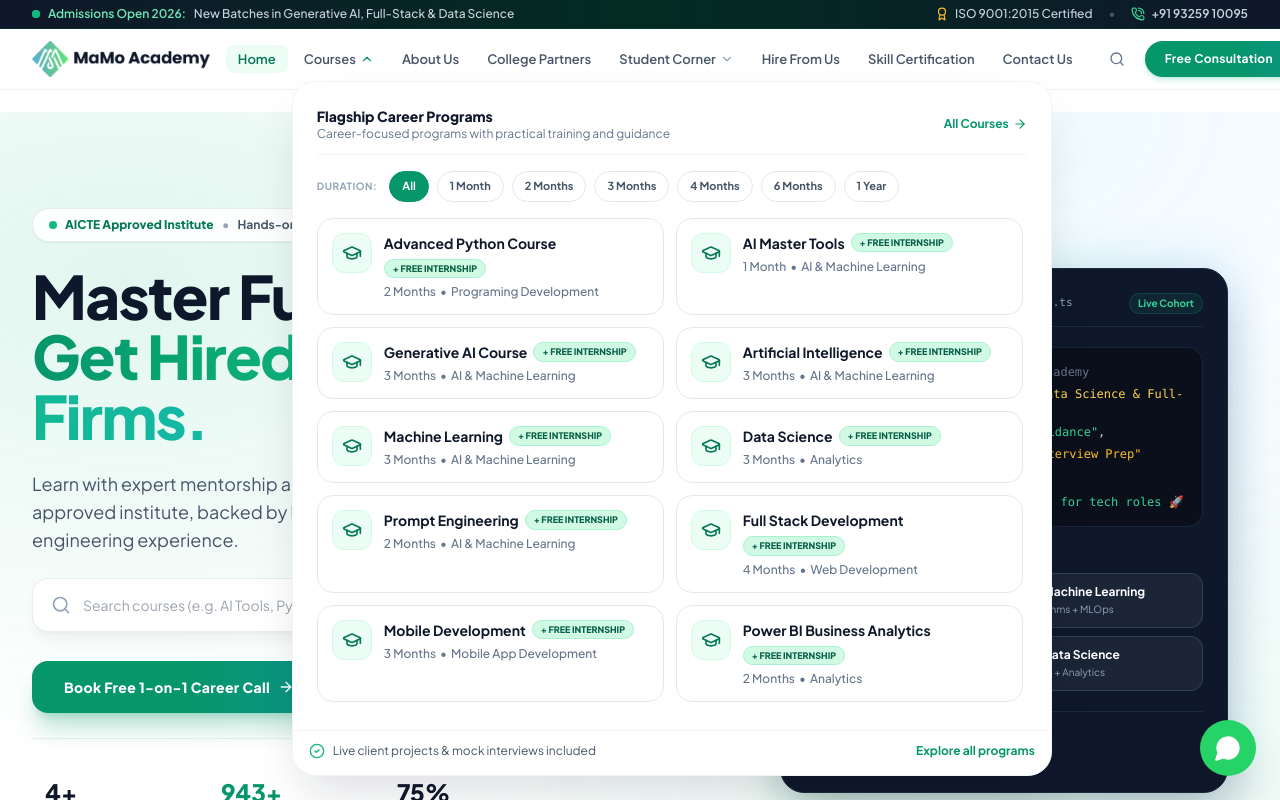
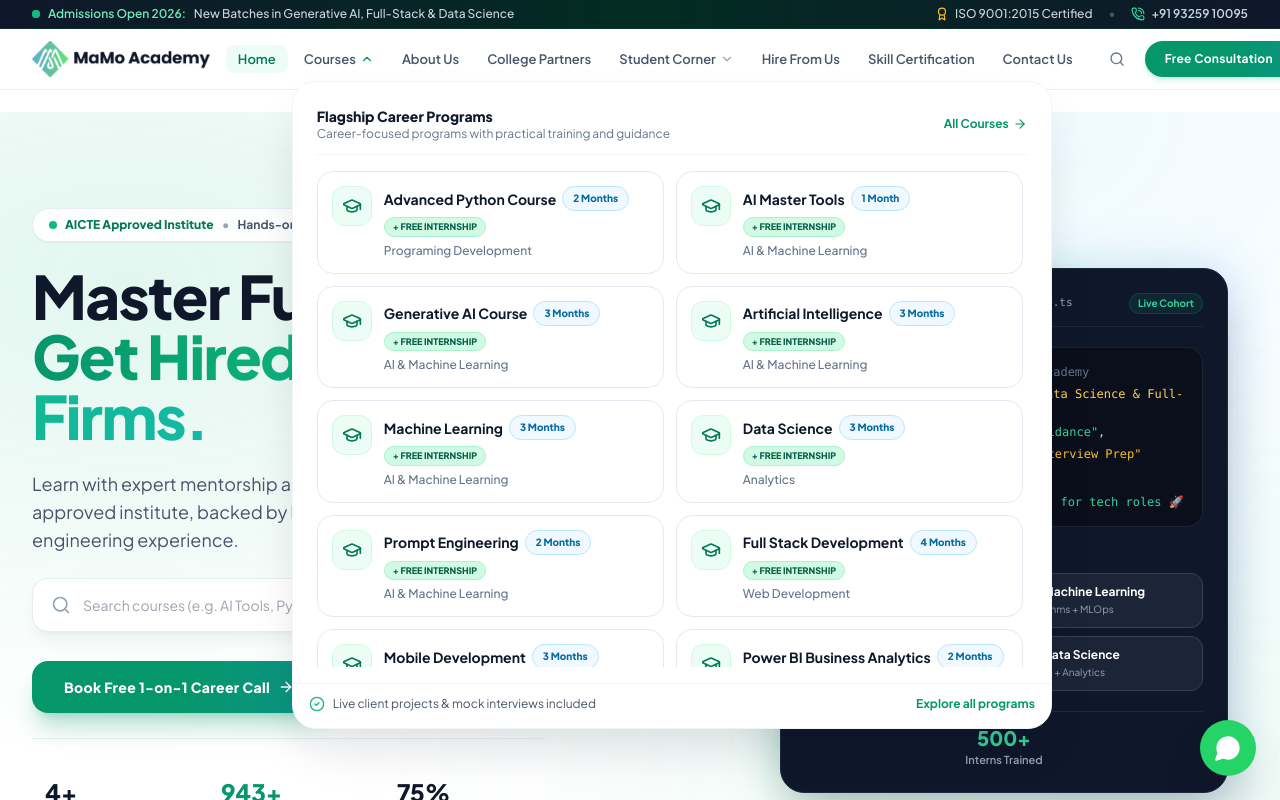
Before and after one commit to Miles2075/mamotechnolabs-main, a React (Vite) app: page / in a window 1280 px wide. Both pictures are taken after a click on the button "Courses". Shown: the top 800 px of the page. Built offline with nearby package versions, Linux system fonts and the light colour scheme.

Commit message:
Show course durations as badges on program cards

```diff
--- a/src/components/Navbar.tsx
+++ b/src/components/Navbar.tsx
@@ -37,8 +37,6 @@ export const Navbar: React.FC<NavbarProps> = ({ currentRoute, navigateTo, openCo
   const [mobileMenuOpen, setMobileMenuOpen] = useState(false);
   const [mobileCoursesOpen, setMobileCoursesOpen] = useState(false);
   const [mobileStudentOpen, setMobileStudentOpen] = useState(false);
-  const [selectedCourseDuration, setSelectedCourseDuration] = useState('All');
-  const courseDurationOptions = ['All', '1 Month', '2 Months', '3 Months', '4 Months', '6 Months', '1 Year'];
 
   const coursesTimeoutRef = React.useRef<ReturnType<typeof setTimeout> | null>(null);
   const studentTimeoutRef = React.useRef<ReturnType<typeof setTimeout> | null>(null);
@@ -236,27 +234,8 @@ export const Navbar: React.FC<NavbarProps> = ({ currentRoute, navigateTo, openCo
                       </button>
                     </div>
 
-                    <div className="flex flex-wrap items-center gap-2 mb-4" aria-label="Filter programs by duration">
-                      <span className="text-[10px] font-bold uppercase tracking-wider text-slate-400 mr-1">Duration:</span>
-                      {courseDurationOptions.map((duration) => (
-                        <button
-                          key={duration}
-                          type="button"
-                          onClick={() => setSelectedCourseDuration(duration)}
-                          aria-pressed={selectedCourseDuration === duration}
-                          className={`px-3 py-1.5 rounded-full text-[11px] font-bold border transition-colors ${
-                            selectedCourseDuration === duration
-                              ? 'bg-emerald-600 text-white border-emerald-600'
-                              : 'bg-white text-slate-600 border-slate-200 hover:border-emerald-300 hover:text-emerald-700'
-                          }`}
-                        >
-                          {duration}
-                        </button>
-                      ))}
-                    </div>
-
                     <div className="grid grid-cols-1 sm:grid-cols-2 gap-3 max-h-[min(62vh,520px)] overflow-y-auto overscroll-contain pr-1">
-                      {catalogCourses.filter((course) => selectedCourseDuration === 'All' || course.duration === selectedCourseDuration).map((course) => (
+                      {catalogCourses.map((course) => (
                         <button
                           key={course.id}
                           onClick={() => handleNav(course.detailedSlug ? 'course-detail' : 'courses', course.detailedSlug)}
@@ -270,14 +249,15 @@ export const Navbar: React.FC<NavbarProps> = ({ currentRoute, navigateTo, openCo
                               <h4 className="font-bold text-slate-900 text-sm group-hover:text-emerald-700 transition-colors">
                                 {course.name}
                               </h4>
+                              <span className="inline-flex items-center rounded-full bg-sky-50 text-sky-700 border border-sky-200 px-2.5 py-1 text-[10px] font-extrabold whitespace-nowrap">
+                                {course.duration}
+                              </span>
                               <span className="inline-flex items-center rounded-full bg-emerald-100 text-emerald-800 border border-emerald-200 px-2 py-0.5 text-[9px] font-extrabold whitespace-nowrap">
                                 + FREE INTERNSHIP
                               </span>
                             </div>
-                            <p className="text-xs text-slate-500 mt-1.5 font-medium flex items-center gap-1">
-                              <span>{course.duration}</span>
-                              <span aria-hidden="true">•</span>
-                              <span>{course.category}</span>
+                            <p className="text-xs text-slate-500 mt-1.5 font-medium">
+                              {course.category}
                             </p>
                           </div>
                         </button>
```
